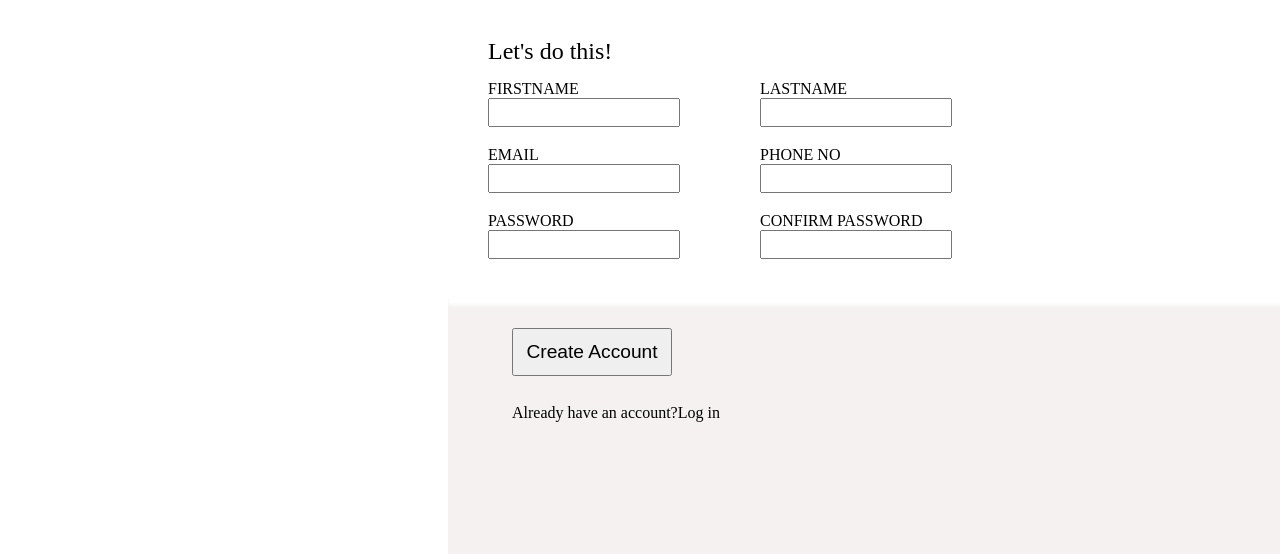
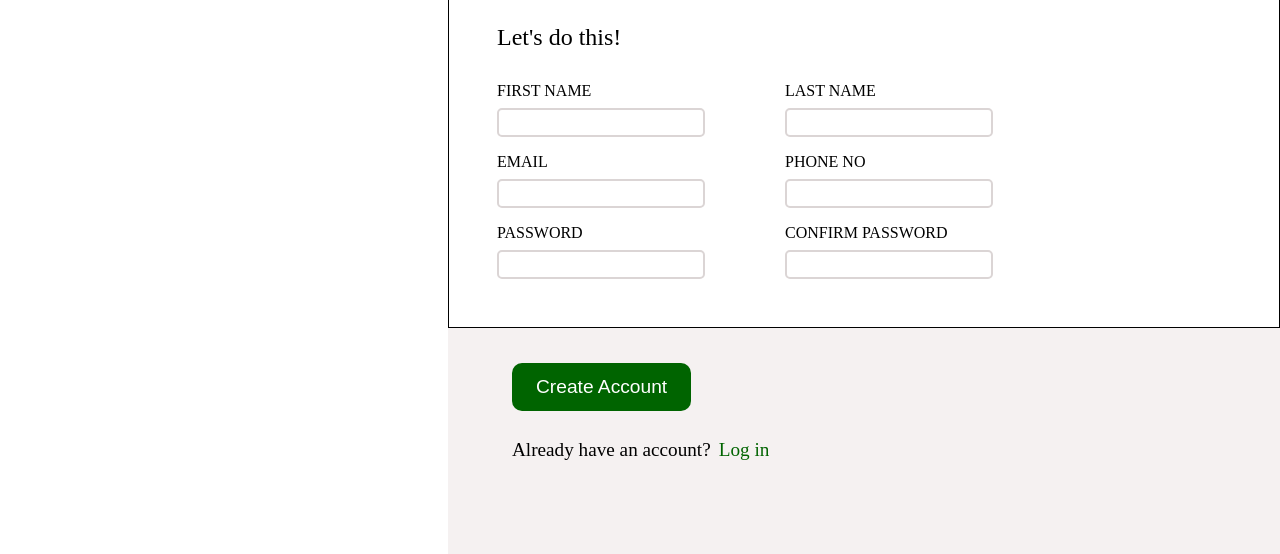
Before and after one commit to Demoaccount0-l/sign-up-form, a plain HTML site: page index.html in a window 1280 px wide. Shown: the part 246-800 px from the top of the page. Drawn offline with Linux system fonts and the light colour scheme; a web font is replaced by a local one.

Commit message:
UI Changes

```diff
--- a/index.html
+++ b/index.html
@@ -11,7 +11,7 @@
     <link rel="preconnect" href="https://fonts.gstatic.com" crossorigin>
     <link href="https://fonts.googleapis.com/css2?family=Lilita+One&family=Signika+Negative:wght@500&display=swap"
         rel="stylesheet">
-    <title>Document</title>
+    <title>Sign Up form</title>
 </head>
 
 <body>
@@ -28,49 +28,48 @@
                 help you relaize your deepest dreams.<div>Sign up <em>now</em> to get started.</div>
             </div>
             <div class="info2">You <i>know</i> you want to.</div>
-            <div class="formcontainer">
-                <div class="formheading">Let's do this!</div>
-                <div class="forminputs">
-                    <form action="" method="post">
+            <div class="forminputs">
+                <form action="#" method="post">
+                    <div class="inputitems">
+                        <div class="formheading">Let's do this!</div>
                         <div class="name">
                             <div class="firstname">
-                                <label for="firstname">FIRSTNAME</label>
-                                <input type="text" name="firstname" id="firstname">
+                                <label for="firstname">FIRST NAME</label>
+                                <input type="text" name="firstname" id="firstname" required>
                             </div>
                             <div class="lastname">
-                                <label for="lastname">LASTNAME</label>
-                                <input type="text" name="lastname" id="lastname">
+                                <label for="lastname">LAST NAME</label>
+                                <input type="text" name="lastname" id="lastname" required>
                             </div>
                         </div>
                         <div class="emailandno">
                             <div class="email">
                                 <label for="email">EMAIL</label>
-                                <input type="email" name="email" id="email">
+                                <input type="email" name="email" id="email" required>
                             </div>
                             <div class="phoneno">
                                 <label for="phoneno">PHONE NO</label>
-                                <input type="tel" name="phoneno" id="phoneno">
+                                <input type="tel" name="phoneno" id="phoneno" required>
                             </div>
                         </div>
                         <div class="passwordfields">
                             <div class="password">
                                 <label for="password">PASSWORD</label>
-                                <input type="password" name="password" id="password">
+                                <input type="password" name="password" id="password" required>
                             </div>
                             <div class="confirmpassword">
                                 <label for="confirmpassword">CONFIRM PASSWORD</label>
-                                <input type="password" name="confirmpassword" id="confirmpassword">
+                                <input type="password" name="confirmpassword" id="confirmpassword" required>
                             </div>
                         </div>
-                    </form>
-                </div>
-            </div>
-            <div class="button">
-
-                <button id="button" type="submit">Create Account</button>
+                    </div>
+                    <div class="button">
+                        <button id="button" type="submit">Create Account</button>
+                    </div>
+                </form>
             </div>
             <div class="login">
-                Already have an account?Log in
+                Already have an account?<a href="#">Log in</a>
             </div>
         </div>
     </div>
--- a/style.css
+++ b/style.css
@@ -2,6 +2,8 @@
     margin: 0;
     padding: 0;
     box-sizing: border-box;
+    scroll-behavior: smooth;
+
 }
 
 div.container {
@@ -57,17 +59,11 @@ div.content{
 }
 
 div.info, div.info2{
-    font-size: 1rem;
+    font-size: 1.2rem;
     padding:0 4rem;
 }
 
-div.formcontainer{
-    border: 0 solid grey;
-    box-shadow: 4px 2px 3px 4px white;
-    background: white;
-    color: black;
-    padding: 2.5rem;
-}
+
 .formheading{
     padding: 15px 0px;
     font-size: 1.5rem;
@@ -92,16 +88,54 @@ div.firstname, div.lastname, div.email, div.phoneno, div.password, div.confirmpa
 div.button, div.login{
     padding: 0rem 4rem;
     margin-top: 1rem;
+    font-size: 1.2rem;
 }
 
 button#button{
-    width: 10rem;
+    width: 11.2rem;
     height: 3rem;
     padding: 10px;
     font-size: 1.2rem;
+    background: darkgreen;
+    color: white;
+    border: none;
+    border-radius: 10px;
 }
 
 input{
-    width:12rem;
+    width:13rem;
     height:1.8rem;
+    border: 2px solid rgb(219 213 213);
+    border-radius: 5px;
 }
+
+label{
+    margin-bottom: 0.5rem;
+}
+
+div.inputitems{
+    border: 1px solid black;
+    background: white;
+    padding: 3rem;
+    box-shadow: 2px 2px 3px 4px inset white;
+    display: flex;
+    flex-direction: column;
+    gap: 1rem;
+}
+
+a{
+    text-decoration: none;
+    color: darkgreen;
+    font-size: 1.2rem;
+    margin-left: 8px;
+}
+
+input:focus{
+    outline: none;
+    border: 2px solid blue;
+}
+
+button#button:hover{
+    cursor: pointer;
+    background-color: green;
+}
```
